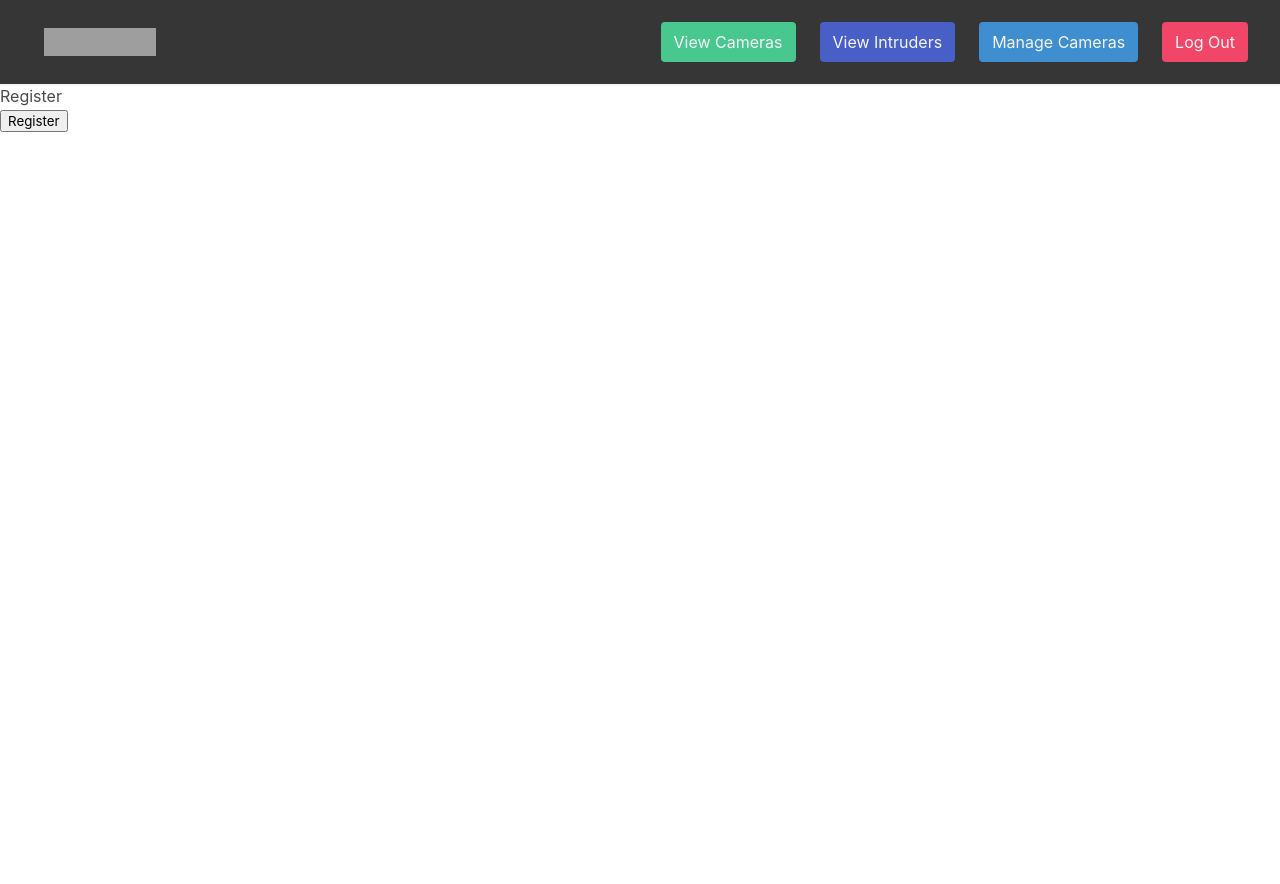
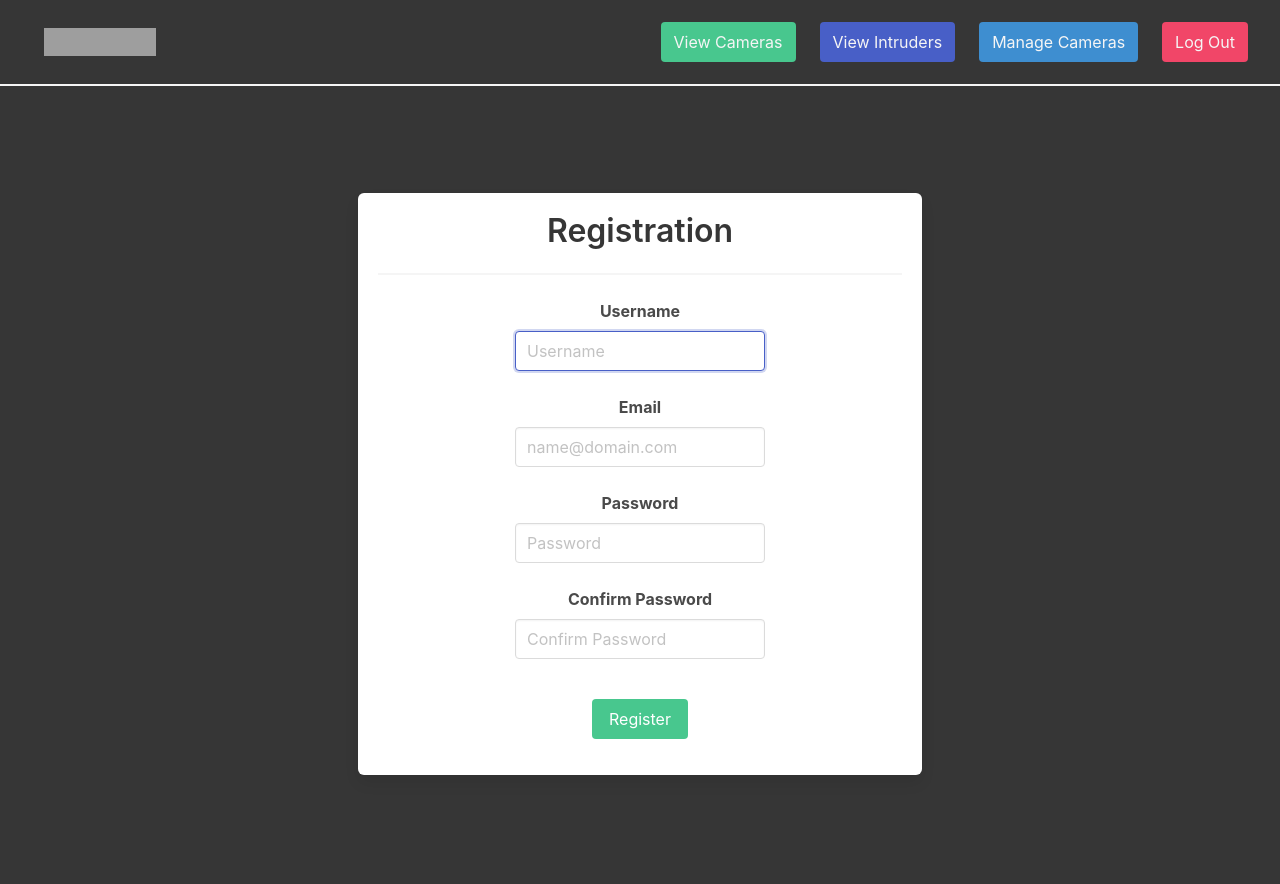
Before and after one commit to h-sarhan/opensec, a Django app: template templates/registration/register.html in a window 1280 px wide. Before the commit the page ends 132 px from the top, so only its background shows below. Run offline with Django 4.2, Linux system fonts and the light colour scheme; the template is opened without the code that fills it: values that come from a table or form of the project are taken from there, others are empty; a user stored in the database is signed in; tables that the repository leaves empty hold one stand-in row (values such as "Sample post"); grey boxes are pictures that could not be loaded.

Commit message:
Add registration view and template

```diff
--- a/account/admin.py
+++ b/account/admin.py
@@ -1,12 +1,12 @@
 from django.contrib import admin
 from django.contrib.auth.admin import UserAdmin
 
-from .forms import OpenSecUserChangeForm, OpenSecUserCreationForm
+from .forms import OpenSecRegistrationForm, OpenSecUserChangeForm
 from .models import OpenSecUser
 
 
 class OpenSecUserAdmin(UserAdmin):
-    add_form = OpenSecUserCreationForm
+    add_form = OpenSecRegistrationForm
     form = OpenSecUserChangeForm
     model = OpenSecUser
     list_display = ("username", "email", "is_staff")
--- a/account/forms.py
+++ b/account/forms.py
@@ -1,4 +1,3 @@
-from django import forms
 from django.contrib.auth.forms import (
     AuthenticationForm,
     UserChangeForm,
@@ -8,13 +7,23 @@ from django.contrib.auth.forms import (
 from .models import OpenSecUser
 
 
-class OpenSecUserCreationForm(UserCreationForm):
+class OpenSecRegistrationForm(UserCreationForm):
     class Meta:
         model = OpenSecUser
         fields = (
             "username",
             "email",
         )
+
+    def __init__(self, *args, **kwargs):
+        super(OpenSecRegistrationForm, self).__init__(*args, **kwargs)
+        for visible in self.visible_fields():
+            visible.field.widget.attrs["class"] = "input"
+
+        self.fields["username"].widget.attrs["placeholder"] = "Username"
+        self.fields["email"].widget.attrs["placeholder"] = "name@domain.com"
+        self.fields["password1"].widget.attrs["placeholder"] = "Password"
+        self.fields["password2"].widget.attrs["placeholder"] = "Confirm Password"
 
 
 class OpenSecUserChangeForm(UserChangeForm):
@@ -36,11 +45,8 @@ class OpenSecLoginForm(AuthenticationForm):
 
     def __init__(self, *args, **kwargs):
         super(OpenSecLoginForm, self).__init__(*args, **kwargs)
-        # for visible in self.visible_fields():
-        #     visible.field.widget.attrs["class"] = "input"
-        #     visible.field.widget.attrs["placeholder"] = "Username"
-        self.fields["username"].widget.attrs["class"] = "input"
-        self.fields["password"].widget.attrs["class"] = "input"
+        for visible in self.visible_fields():
+            visible.field.widget.attrs["class"] = "input"
 
         self.fields["username"].widget.attrs["placeholder"] = "Username"
         self.fields["password"].widget.attrs["placeholder"] = "Password"
--- a/account/views.py
+++ b/account/views.py
@@ -2,11 +2,11 @@ from django.contrib.auth.views import LoginView
 from django.urls import reverse_lazy
 from django.views.generic import CreateView
 
-from .forms import OpenSecLoginForm, OpenSecUserCreationForm
+from .forms import OpenSecLoginForm, OpenSecRegistrationForm
 
 
 class OpenSecRegistrationView(CreateView):
-    form_class = OpenSecUserCreationForm
+    form_class = OpenSecRegistrationForm
     success_url = reverse_lazy("login")
     template_name = "registration/register.html"
 
--- a/templates/registration/register.html
+++ b/templates/registration/register.html
@@ -1,12 +1,43 @@
-{% extends 'base.html' %}
+{% extends 'base.html' %} {% block title %}Registration{% endblock title %} {% block content %}
+<!-- <h2>Register</h2> -->
+<!-- <form method="post">
+  {% csrf_token %} {{ form.as_p }}
+  <button type="submit">Register</button>
+</form> -->
+<section class="hero is-fullheight is-dark">
+  <div class="hero-body">
+    <div class="container has-text-centered">
+      <div class="columns is-centered">
+        <div class="column is-half">
+          <div class="box">
+            <h1 class="title has-text-dark">Registration</h1>
+            <hr class="is-dark" />
+            <form method="post">
+              {% csrf_token %}
+              <div class="columns is-centered">
+                <div class="form-element column is-half">
+                  <label class="label has-text-grey-dark">Username</label>
+                  <div class="control">{{ form.username }}</div>
 
-{% block title %}Registration{% endblock title %}
+                  <label class="label has-text-grey-dark mt-5">Email</label>
+                  <div class="control">{{ form.email }}</div>
 
-{% block content %}
-  <h2>Register</h2>
-  <form method="post">
-    {% csrf_token %}
-    {{ form.as_p }}
-    <button type="submit">Register</button>
-  </form>
+                  <label class="label has-text-grey-dark mt-5">Password</label>
+                  <div class="control">{{ form.password1 }}</div>
+
+                  <label class="label has-text-grey-dark mt-5">Confirm Password</label>
+                  <div class="control">{{ form.password2 }}</div>
+                </div>
+              </div>
+
+              <div class="control">
+                <button type="submit" class="button is-success my-4 mx-4">Register</button>
+              </div>
+            </form>
+          </div>
+        </div>
+      </div>
+    </div>
+  </div>
+</section>
 {% endblock content %}
```
